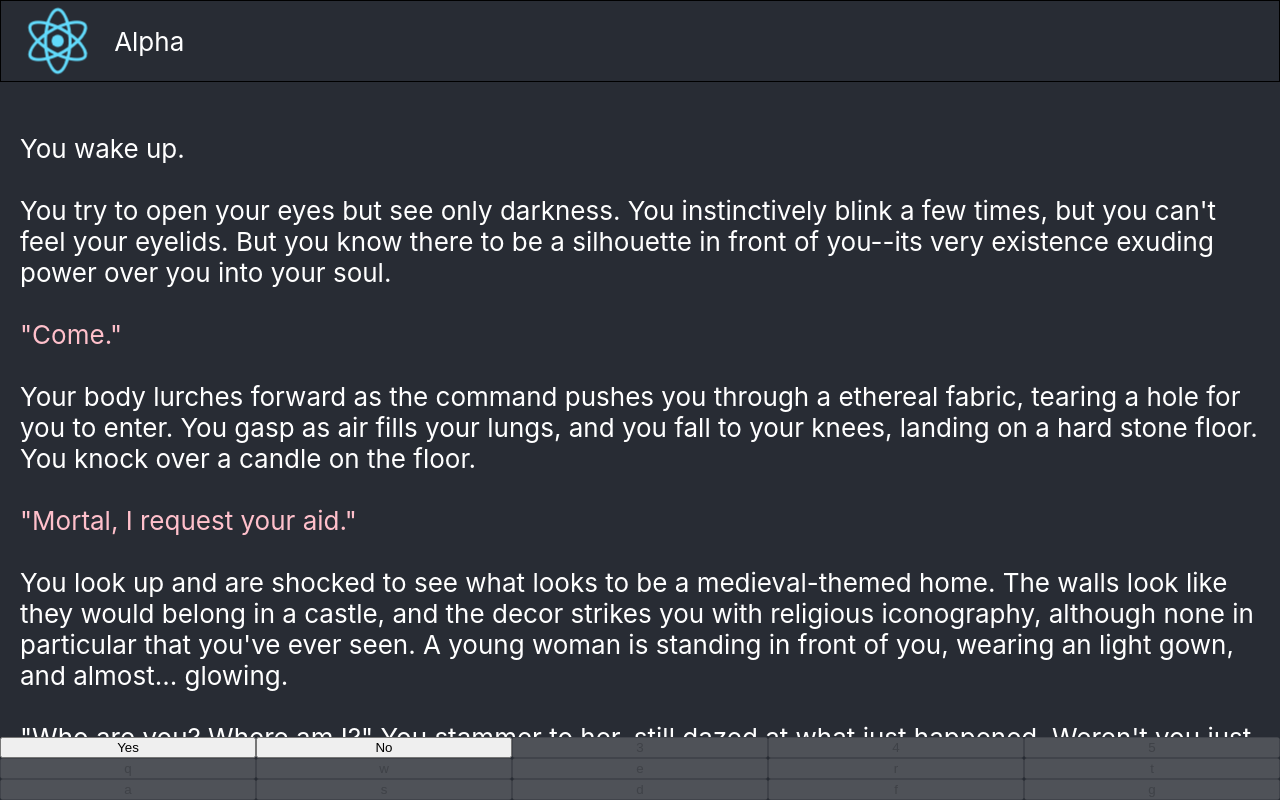
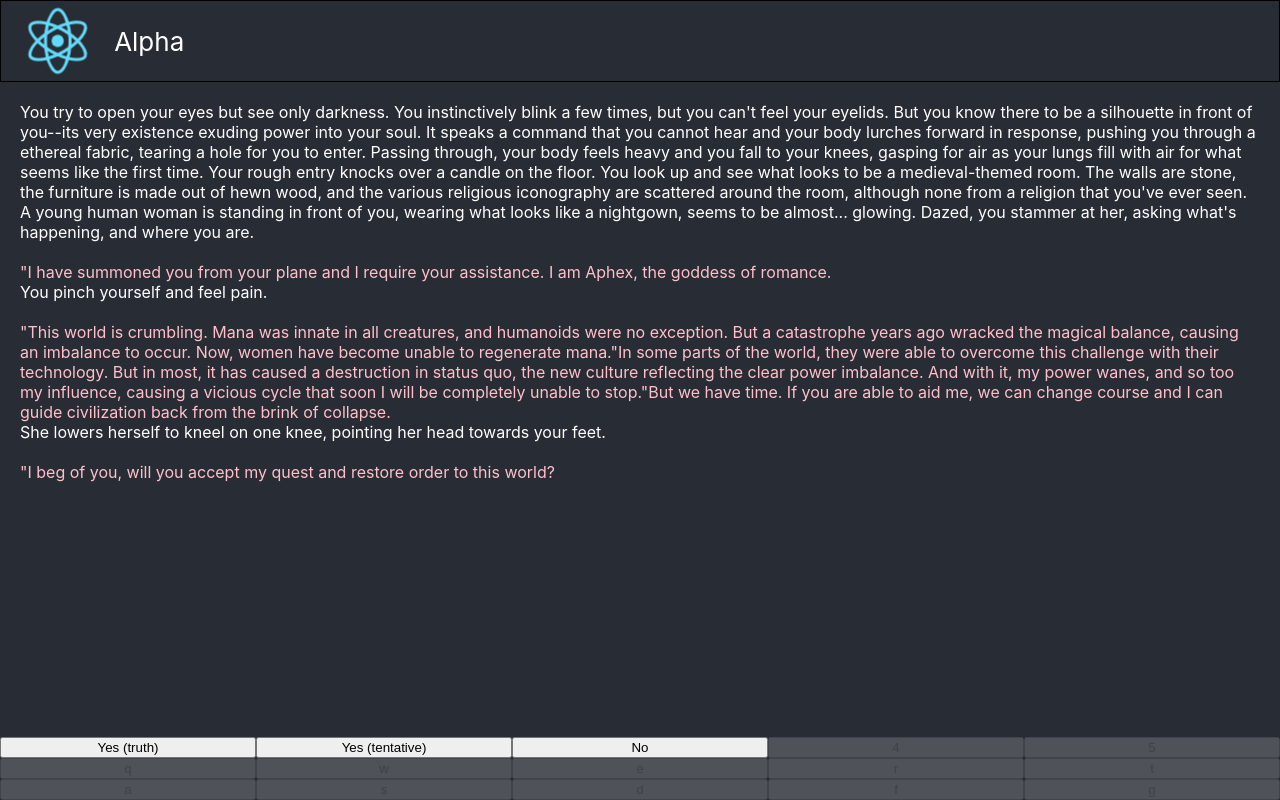
Before and after one commit to hahaluckyme/alphabet, a React (Create React App) app: page / in a window 1280 px wide. Built offline with nearby package versions, Linux system fonts and the light colour scheme.

Commit message:
before eject

```diff
--- a/src/App.css
+++ b/src/App.css
@@ -9,13 +9,13 @@ html {
   display: flex;
   flex-direction: column;
   justify-content: center;
-  font-size: calc(10px + 2vmin);
   color: white;
 }
 
 .topbar {
   display: flex;
   align-items: center;
+  font-size: calc(10px + 2vmin);
   border: 1px solid black;
 }
 
@@ -41,8 +41,16 @@ html {
   margin: 20px;
 }
 
-.pink {
+p {
+  margin: 0px;
+}
+
+pink {
   color: pink;
+}
+
+.gameWindowContent > * {
+  margin-bottom: 20px;
 }
 
 .inputButtons {
--- a/src/App.js
+++ b/src/App.js
@@ -6,7 +6,7 @@ import './App.css';
 
 class App extends React.Component {
   state = {
-    history: [],
+    history: <></>,
     choices: {},
   };
 
@@ -18,13 +18,20 @@ class App extends React.Component {
     this.historyRef.scrollTop = 0;
   }
 
-  async print(line) {
-    line = line || '';
-    if (typeof line === 'string' && (line.length === 0 || line[line.length-1] === '\n')) {
-      line += ' '; // trailing newlines are not rendered correctly. wtf?
+  async print(fragment) {
+    fragment = fragment || <div />;
+    if (fragment.props && fragment.props.children) {
+      // map all raw text nodes as paragraphs
+      fragment = React.Children.map(fragment.props.children, elem => {
+        if (typeof elem === 'string') {
+          return <p>{elem}</p>;
+        }
+
+        return elem;
+      });
     }
     await this.setState(prevState => ({
-      history: prevState.history.concat(line),
+      history: <>{prevState.history}{fragment}</>,
     }));
     this.historyRef.scrollTop = this.historyRef.scrollHeight;
   }
--- a/src/core/game.js
+++ b/src/core/game.js
@@ -1,4 +1,5 @@
 import {aphex_intro} from '../scenes/aphex_intro.js';
+import React from 'react';
 
 let component = null;
 let cur_scene = null;
@@ -14,8 +15,21 @@ export function go(scene) {
   cur_scene = scene();
 }
 
-export function print(string) {
-  component.print(string);
+export function print(fragment) {
+  component.print(fragment);
+}
+
+export function yes_or_no(yes_action, no_action) {
+  choose({
+    '1': {
+      label: 'Yes',
+      action: yes_action,
+    },
+    '2': {
+      label: 'No',
+      action: no_action,
+    },
+  });
 }
 
 export function choose(mapping) {
@@ -28,7 +42,11 @@ export function change_mana() {
 
 export async function execute(key) {
   if (key in cur_choice) {
-    print('\n---\n');
+    print(
+      <div>
+        <b>> {cur_choice[key].label}</b>
+      </div>
+    );
     cur_choice[key].action();
   }
 }
--- a/src/core/style.js
+++ b/src/core/style.js
@@ -41,6 +41,14 @@ export function pink(strings) {
   );
 }
 
+export function bold(strings) {
+  return (
+    <div className="bold">
+      {strings}
+    </div>
+  );
+}
+
 export function blue(strings, ...keys) {
   return text(strings, ...keys);
 }
--- a/src/rooms/aphex_church.js
+++ b/src/rooms/aphex_church.js
@@ -4,6 +4,21 @@ import {north_wing} from './north_wing.js';
 import {west_wing} from './west_wing.js';
 
 let has_called_aphex = false;
+
+function call_aphex() {
+  if (!has_called_aphex) {
+    print(text`
+      You call Aphex but there is no reply.
+    `);
+    has_called_aphex = true;
+  } else {
+    print(text`
+      You already tried to call Aphex but you do it again. There is no reply.
+    `);
+  }
+
+  go(aphex_church);
+}
 
 export function aphex_church() {
   print(text`
@@ -13,20 +28,7 @@ export function aphex_church() {
   choose({
     '1': {
       label: 'Call Aphex',
-      action: function() {
-        if (!has_called_aphex) {
-          print(text`
-            You call Aphex but there is no reply.
-          `);
-          has_called_aphex = true;
-        } else {
-          print(text`
-            You already tried to call Aphex but you do it again. There is no reply.
-          `);
-        }
-
-        go(aphex_church);
-      },
+      action: call_aphex,
     },
     'w': {
       label: 'North Wing',
--- a/src/scenes/aphex_intro.js
+++ b/src/scenes/aphex_intro.js
@@ -1,56 +1,102 @@
-import {print, choose, change_mana, go} from '../core/game.js';
-import {text, pink, blue} from '../core/style.js';
+import {print, choose, go} from '../core/game.js';
+import React from 'react';
 import {aphex_church} from '../rooms/aphex_church.js';
 
+export let willing_to_help;
+
 export function aphex_intro() {
-  print(text`
-    You wake up.
+  print(<>
+    You try to open your eyes but see only darkness. You instinctively blink a few times, but you can't feel your eyelids. But you know there to be a silhouette in front of you--its very existence exuding power into your soul.
 
-    You try to open your eyes but see only darkness. You instinctively blink a few times, but you can't feel your eyelids. But you know there to be a silhouette in front of you--its very existence exuding power over you into your soul.
+    It speaks a command that you cannot hear and your body lurches forward in response, pushing you through a ethereal fabric, tearing a hole for you to enter. Passing through, your body feels heavy and you fall to your knees, gasping for air as your lungs fill with air for what seems like the first time. Your rough entry knocks over a candle on the floor.
 
-    ${pink`"Come."`}
+    You look up and see what looks to be a medieval-themed room. The walls are stone, the furniture is made out of hewn wood, and the various religious iconography are scattered around the room, although none from a religion that you've ever seen. A young human woman is standing in front of you, wearing what looks like a nightgown, seems to be almost... glowing.
 
-    Your body lurches forward as the command pushes you through a ethereal fabric, tearing a hole for you to enter. You gasp as air fills your lungs, and you fall to your knees, landing on a hard stone floor. You knock over a candle on the floor.
+    Dazed, you stammer at her, asking what's happening, and where you are.
 
-    ${pink`"Mortal, I request your aid."`}
+    <pink>"I have summoned you from your plane and I require your assistance. I am Aphex, the goddess of romance.</pink>
 
-    You look up and are shocked to see what looks to be a medieval-themed home. The walls look like they would belong in a castle, and the decor strikes you with religious iconography, although none in particular that you've ever seen. A young woman is standing in front of you, wearing an light gown, and almost... glowing.
+    You pinch yourself and feel pain.
 
-    "Who are you? Where am I?" You stammer to her, still dazed at what just happened. Weren't you just at home a second ago?
+    <pink>"This world is crumbling. Mana was innate in all creatures, and humanoids were no exception. But a catastrophe years ago wracked the magical balance, causing an imbalance to occur. Now, women have become unable to regenerate mana.</pink>
 
-    ${pink`"I have summoned you from your plane to fulfill my duty. I am the goddess of romance, Aphex."`}
+    <pink>"In some parts of the world, they were able to overcome this challenge with their technology. But in most, it has caused a destruction in status quo, the new culture reflecting the clear power imbalance. And with it, my power wanes, and so too my influence, causing a vicious cycle that soon I will be completely unable to stop.</pink>
 
-    Is this real? You pinch yourself and feel a corresponding signal of pain.
+    <pink>"But we have time. If you are able to aid me, we can change course and I can guide civilization back from the brink of collapse.</pink>
 
-    ${pink`"My strength is waning in this world. I have been forced to break my oath and interfere with other worlds. Your duty is to restore my power within 7 days, before I fade away permanently. Should you succeed, I will return you to your world and grant you anything you desire. Will you accept and help me?"`}
-  `);
+    She lowers herself to kneel on one knee, pointing her head towards your feet.
+
+    <pink>"I beg of you, will you accept my quest and restore order to this world?</pink>
+  </>);
 
   choose({
     '1': {
-      label: 'Yes',
+      label: `Yes (truth)`,
       action: function() {
-        print(text`
-          ${pink`"Good. Now be on your way with some mana."`}
+        print(<>
+          You agree that you will do it. You're not sure what you need to do or if you can succeed, but you will try your best to help her.
 
-          +100 mana!
-        `);
+          <pink>"I thank you for your service. And the world does not know it yet, but it thanks you, too."</pink>
 
-        change_mana(100);
+          She stands up and puts her hand on your shoulder.
+
+          <pink>"I will bestow your body with the mana I can sacrifice. However, your body has no ability to regenerate it.</pink>
+
+          You can feel a rush of energy enter your body, awakening nerves you never knew you had.
+        </>);
+
+        willing_to_help = true;
+        // set_mana(1000);
         go(aphex_church);
       },
     },
     '2': {
-      label: 'No',
+      label: `Yes (tentative)`,
       action: function() {
-        print(text`
-          ${pink`"You little shit, I did all this work for you."`}
+        print(<>
+          You agree to help her out, but you're pretty sure you'll ditch the moment it gets dangerous for you.
+
+          She lowers her body, kneeling on one knee with her head down.
+
+          <pink>"Thank you.</pink>
+
+          +100 mana!
+        </>);
+
+        go(aphex_church);
+      },
+    },
+    '3': {
+      label: `No`,
+      action: function() {
+        print(<>
+          <pink>"You little shit, I did all this work for you.</pink>
 
           She casts a Geas spell on you and you feel yourself forcefully inclined to help.
 
-          ${pink`"Fuck, now I don't have enough mana to give you anything. Go out there and fix me!"`}
-        `);
+          <pink>"Fuck, now I don't have enough mana to give you anything. Go out there and fix me!</pink>
+        </>);
         go(aphex_church);
       },
     },
   });
 };
+
+function dont_know() {
+  print(<>
+    You tell her... that you're not sure. You don't have
+
+    <pink>"Good. Now be on your way with some mana.</pink>
+
+    +100 mana!
+  </>);
+
+  choose({
+    '1': {
+      label: `Yes (truth)`,
+      action: function() {
+      },
+    },
+  });
+
+}
```
